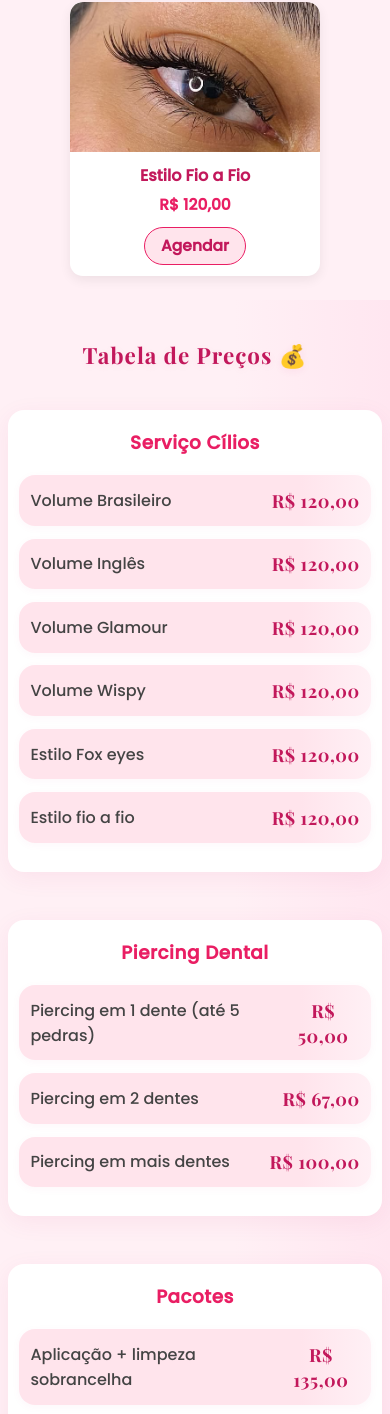
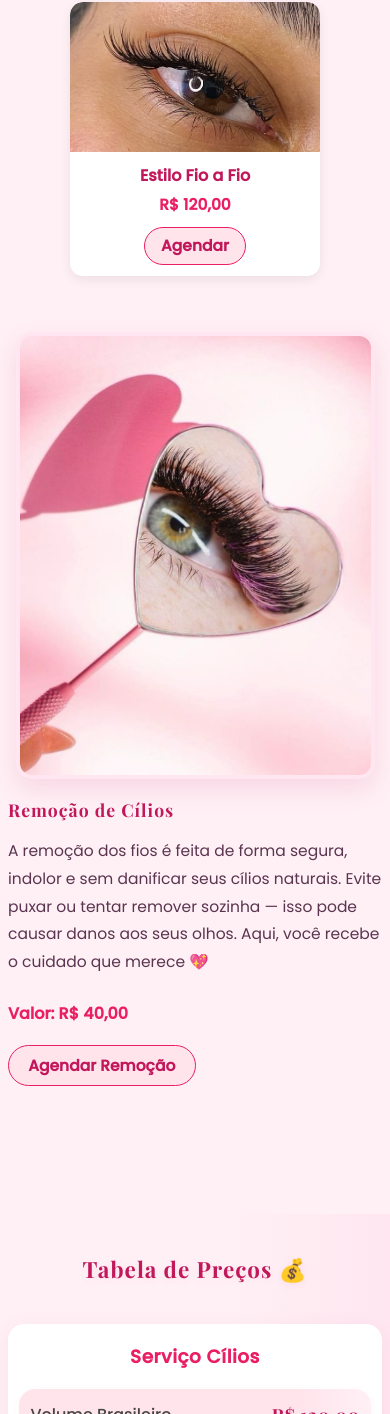
Before and after one commit to BrunoToniatti/lais, an Angular app: page / in a window 390 px wide. Shown: the part 2642-4056 px from the top of the page. Built offline with nearby package versions, Linux system fonts and the light colour scheme.

Commit message:
Remoção de cilios

```diff
--- a/src/app/first-page/components/cilios/cilios.component.html
+++ b/src/app/first-page/components/cilios/cilios.component.html
@@ -1 +1,2 @@
 <app-aplication></app-aplication>
+<app-remove>  </app-remove>
--- a/src/app/first-page/components/cilios/cilios.component.ts
+++ b/src/app/first-page/components/cilios/cilios.component.ts
@@ -1,10 +1,11 @@
 import { Component } from '@angular/core';
 import { AplicationComponent } from "./components/aplication/aplication.component";
+import { RemoveComponent } from "./components/remove/remove.component";
 
 @Component({
   selector: 'app-cilios',
   standalone: true,
-  imports: [AplicationComponent],
+  imports: [AplicationComponent, RemoveComponent],
   templateUrl: './cilios.component.html',
   styleUrl: './cilios.component.scss'
 })
--- a/src/app/first-page/components/cilios/components/remove/remove.component.html
+++ b/src/app/first-page/components/cilios/components/remove/remove.component.html
@@ -1 +1,18 @@
-<p>remove works!</p>
+<section class="remocao-section">
+  <div class="remocao-container">
+    <div class="remocao-texto">
+      <h2>Remoção de Cílios</h2>
+      <p>
+        A remoção dos fios é feita de forma segura, indolor e sem danificar seus cílios naturais. Evite puxar ou tentar remover sozinha — isso pode causar danos aos seus olhos. Aqui, você recebe o cuidado que merece 💖
+      </p>
+      <p class="valor">Valor: <strong>R$ 40,00</strong></p>
+      <a class="agendar-btn" [href]="whatsappLink" target="_blank">
+        Agendar Remoção
+      </a>
+    </div>
+
+    <div class="remocao-imagem">
+      <img src="assets/cilios/remocao.png" alt="Remoção de Cílios Profissional" />
+    </div>
+  </div>
+</section>
--- a/src/app/first-page/components/cilios/components/remove/remove.component.scss
+++ b/src/app/first-page/components/cilios/components/remove/remove.component.scss
@@ -0,0 +1,133 @@
+.remocao-section {
+  padding: 4rem 2rem;
+  background: #fff0f5;
+
+  .remocao-container {
+    display: flex;
+    flex-wrap: wrap;
+    align-items: center;
+    gap: 2rem;
+    max-width: 1100px;
+    margin: 0 auto;
+    background: #fff;
+    border-radius: 1.5rem;
+    box-shadow: 0 8px 32px rgba(204, 46, 115, 0.07);
+    padding: 2rem 2.5rem;
+  }
+
+  .remocao-texto {
+    flex: 1 1 400px;
+    text-align: left;
+
+    h2 {
+      font-size: 2.2rem;
+      color: #c2185b;
+      margin-bottom: 1rem;
+      font-family: 'Playfair Display', serif;
+      letter-spacing: 1px;
+    }
+
+    p {
+      font-size: 1.13rem;
+      color: #5a3550;
+      margin-bottom: 1.1rem;
+      line-height: 1.8;
+      font-family: 'Poppins', sans-serif;
+    }
+
+    .valor {
+      font-size: 1.2rem;
+      color: #e91e63;
+      font-weight: bold;
+      margin: 1.5rem 0 1rem;
+      font-family: 'Poppins', sans-serif;
+    }
+
+    .agendar-btn {
+      background-color: #ffe4ec;
+      color: #c2185b;
+      padding: 0.7rem 2rem;
+      border-radius: 9999px;
+      font-weight: 600;
+      text-decoration: none;
+      display: inline-block;
+      font-family: 'Poppins', sans-serif;
+      border: 1.5px solid #e91e63;
+      transition: background 0.3s, color 0.3s, border 0.3s;
+
+      &:hover {
+        background-color: #e91e63;
+        color: #fff;
+        border: 1.5px solid #e91e63;
+      }
+    }
+  }
+
+  .remocao-imagem {
+    flex: 1 1 400px;
+    display: flex;
+    align-items: center;
+    justify-content: center;
+
+    img {
+      width: 100%;
+      max-width: 340px;
+      border-radius: 1.5rem;
+      box-shadow: 0 10px 25px rgba(204, 46, 115, 0.13);
+      border: 4px solid #ffe6f0;
+      object-fit: cover;
+      aspect-ratio: 4/5;
+      background: #fff0f5;
+      transition: transform 0.3s;
+    }
+    img:hover {
+      transform: scale(1.04) rotate(-2deg);
+      box-shadow: 0 16px 40px rgba(204, 46, 115, 0.18);
+    }
+  }
+
+  @media (max-width: 900px) {
+    .remocao-container {
+      flex-direction: column-reverse;
+      gap: 2.5rem;
+      padding: 1.2rem 0.7rem;
+      box-shadow: none;
+      background: transparent;
+    }
+    .remocao-imagem img {
+      max-width: 220px;
+      border-radius: 1.2rem;
+    }
+    .remocao-texto h2 {
+      font-size: 1.5rem;
+    }
+    .remocao-texto p {
+      font-size: 1rem;
+    }
+  }
+
+  @media (max-width: 600px) {
+    padding: 2rem 0 1rem 0;
+    .remocao-container {
+      gap: 1.2rem;
+      padding: 0 0.5rem;
+    }
+    .remocao-imagem img {
+      max-width: 90vw;
+      border-radius: 1rem;
+    }
+    .remocao-texto h2 {
+      font-size: 1.1rem;
+    }
+    .remocao-texto p {
+      font-size: 0.97rem;
+    }
+    .remocao-texto .valor {
+      font-size: 1rem;
+    }
+    .remocao-texto .agendar-btn {
+      font-size: 0.97rem;
+      padding: 0.5rem 1.2rem;
+    }
+  }
+}
--- a/src/app/first-page/components/cilios/components/remove/remove.component.ts
+++ b/src/app/first-page/components/cilios/components/remove/remove.component.ts
@@ -8,5 +8,6 @@ import { Component } from '@angular/core';
   styleUrl: './remove.component.scss'
 })
 export class RemoveComponent {
-
+  whatsappLink = 'https://wa.me/55XXXXXXXXXXX?text=' +
+  encodeURIComponent('Olá! Gostaria de agendar uma remoção de cílios.');
 }
```
Also changed, not shown: src/assets/cilios/remocao.png (added).
